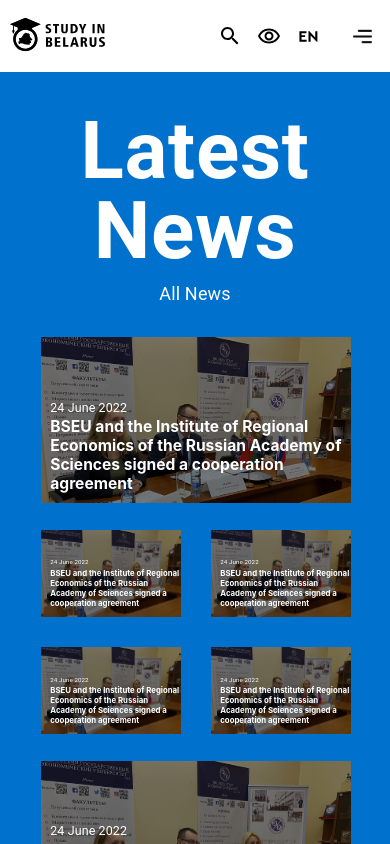
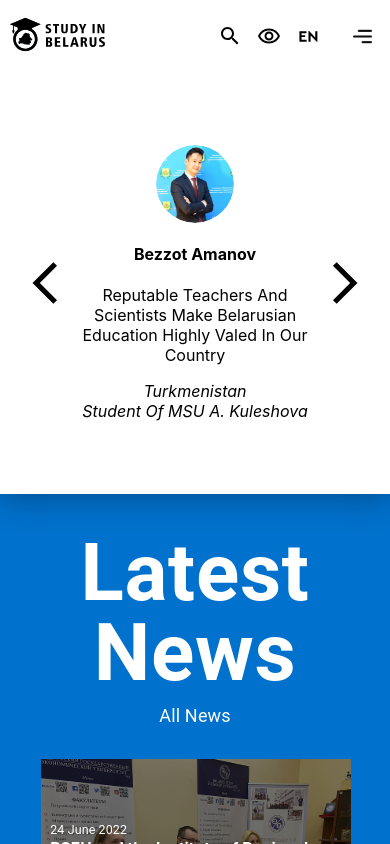
Before and after one commit to MaximFedarau/Study-In-Belarus-Frontend, a React (Create React App) app: page / in a window 390 px wide. Shown: the top 844 px of the page. Built offline with nearby package versions, Linux system fonts and the light colour scheme.

Commit message:
Finished Carousel. Finished Carousel for desktop and mobile devices, divided it into styled components and removed lodash and lodash TypeScript declarations.

```diff
--- a/package.json
+++ b/package.json
@@ -11,11 +11,9 @@
     "@testing-library/react": "^13.0.0",
     "@testing-library/user-event": "^13.2.1",
     "@types/jest": "^27.0.1",
-    "@types/lodash": "^4.14.182",
     "@types/node": "^16.7.13",
     "@types/react": "^18.0.0",
     "@types/react-dom": "^18.0.0",
-    "lodash": "^4.17.21",
     "moment": "^2.29.3",
     "react": "^18.1.0",
     "react-dom": "^18.1.0",
--- a/src/components/Defaults/Container/Container.styles.tsx
+++ b/src/components/Defaults/Container/Container.styles.tsx
@@ -21,6 +21,15 @@ export const Container = styled(Box)(
 );
 
 export const Section = styled('section')(
+  ({ width, height }: { width?: string; height?: string }) => ({
+    display: 'flex',
+    flexDirection: 'column',
+    width,
+    height,
+  }),
+);
+
+export const Article = styled('article')(
   ({ width, height }: { width?: string; height?: string }) => ({
     display: 'flex',
     flexDirection: 'column',
@@ -200,7 +209,7 @@ export const NotFoundContentContainer = styled(Container)({
   marginBottom: '64px',
 });
 
-export const NotFoundInfoContainer = styled('section')({
+export const NotFoundInfoContainer = styled(Section)({
   display: 'flex',
   flexDirection: 'column',
   gap: '23px',
@@ -208,6 +217,44 @@ export const NotFoundInfoContainer = styled('section')({
 });
 
 // * Home Page
+
+export const CarouselContainer = styled(Section)({
+  flexDirection: 'row',
+  justifyContent: 'space-between',
+  alignItems: 'center',
+  height: '50vh',
+  width: '100%',
+  maxWidth: 2000,
+  position: 'relative',
+  boxShadow: '0px 4px 30px rgba(0, 0, 0, 0.3)',
+});
+
+export const CarouselArrowWrapper = styled(Container)({
+  marginLeft: '3%',
+  transform: 'rotate(180deg)',
+  ':last-child': {
+    marginRight: '3%',
+    marginLeft: 0,
+    transform: 'unset',
+  },
+});
+
+export const CarouselStudentInfo = styled(Article)({
+  flexDirection: 'row',
+  alignItems: 'center',
+  gap: 30,
+  '@media screen and (max-width: 910px)': {
+    flexDirection: 'column',
+    gap: 0,
+  },
+});
+
+export const CarouselStudentAdditionalInfo = styled(Section)({
+  '@media screen and (max-width: 910px)': {
+    alignItems: 'center',
+  },
+});
+
 export const HomeContainer = styled(Container)({
   display: 'flex',
   flexDirection: 'column',
@@ -262,7 +309,7 @@ export const LatestNewsColumnSubcontainer = styled(Section)({
   gap: 30,
 });
 
-export const NewsItemContainer = styled('article')(
+export const NewsItemContainer = styled(Article)(
   ({ image, size }: { image: string; size?: DEFAULT_SIZES }) => ({
     backgroundImage: `url(${image})`,
     backgroundRepeat: 'no-repeat',
@@ -340,9 +387,7 @@ export const ArrowContainer = styled('aside')({
   },
 });
 
-export const ArticleTextContainer = styled('article')({
-  display: 'flex',
-  flexDirection: 'column',
+export const ArticleTextContainer = styled(Article)({
   gap: 15,
   alignItems: 'unset',
   '@media screen and (max-width: 800px)': {
@@ -352,9 +397,7 @@ export const ArticleTextContainer = styled('article')({
   },
 });
 
-export const SubarticleContainer = styled('section')({
-  display: 'flex',
-  flexDirection: 'column',
+export const SubarticleContainer = styled(Section)({
   gap: '17px',
   width: '70%',
   alignItems: 'unset',
--- a/src/components/Defaults/Text/Text.styles.tsx
+++ b/src/components/Defaults/Text/Text.styles.tsx
@@ -79,7 +79,30 @@ export const NotFoundFooter = styled('footer')({
   textAlign: 'center',
 });
 
-// * Home
+// *
+
+export const CarouselStudentHeader = styled('h1')({
+  textTransform: 'capitalize',
+  '@media screen and (max-width: 910px)': {
+    textAlign: 'center',
+  },
+});
+
+export const CarouselStudentText = styled('p')({
+  textTransform: 'capitalize',
+  maxWidth: 480,
+  '@media screen and (max-width: 910px)': {
+    textAlign: 'center',
+  },
+});
+
+export const CarouselStudentAdditionalText = styled('em')({
+  textTransform: 'capitalize',
+  '@media screen and (max-width: 910px)': {
+    textAlign: 'center',
+  },
+});
+
 export const LatestNewsHeaderText = styled(DefaultText)({
   color: 'white',
   fontWeight: 700,
--- /dev/null
+++ b/src/components/Home/Carousel/Carousel.component.tsx
@@ -0,0 +1,23 @@
+//Types
+import { ReactElement } from 'react';
+
+//Constants
+import { CAROUSEL_STUDENTS } from 'constants/constants';
+
+//Components
+import CarouseArrow from '../CarouselArrow/CarouselArrow.component';
+import CarouselStudent from '../CarouselStudent/CarouselStudent.component';
+
+import { CarouselContainer } from 'components/Defaults/Container/Container.styles';
+
+export default function Carousel(): ReactElement {
+  return (
+    <CarouselContainer>
+      <CarouseArrow />
+      {CAROUSEL_STUDENTS.map((studentInfo) => (
+        <CarouselStudent key={studentInfo.name} {...studentInfo} />
+      ))}
+      <CarouseArrow />
+    </CarouselContainer>
+  );
+}
--- /dev/null
+++ b/src/components/Home/CarouselArrow/CarouselArrow.component.tsx
@@ -0,0 +1,21 @@
+//Types
+import { ReactElement } from 'react';
+
+//Components
+import IconButton from 'components/Defaults/IconButton/IconButton.component';
+
+import { CarouselArrowWrapper } from 'components/Defaults/Container/Container.styles';
+
+//Icons
+import ArrowForwardIosIcon from '@mui/icons-material/ArrowForwardIos';
+
+export default function CarouseArrow(): ReactElement {
+  const ARROW_SIZES = { style: { width: 50, height: 50 } };
+  return (
+    <CarouselArrowWrapper>
+      <IconButton>
+        <ArrowForwardIosIcon {...ARROW_SIZES} />
+      </IconButton>
+    </CarouselArrowWrapper>
+  );
+}
--- /dev/null
+++ b/src/components/Home/CarouselStudent/CarouselStudent.component.tsx
@@ -0,0 +1,43 @@
+//Types
+import { ReactElement } from 'react';
+import { CarouselStudentInterface } from 'constants/types';
+
+//Components
+import {
+  CarouselStudentInfo,
+  CarouselStudentAdditionalInfo,
+} from 'components/Defaults/Container/Container.styles';
+import {
+  CarouselStudentHeader,
+  CarouselStudentText,
+  CarouselStudentAdditionalText,
+} from 'components/Defaults/Text/Text.styles';
+
+//MUI
+import { Avatar } from '@mui/material';
+
+export default function CarouselStudent({
+  name,
+  speech,
+  image,
+  country,
+  education,
+}: CarouselStudentInterface): ReactElement {
+  return (
+    <CarouselStudentInfo>
+      <Avatar sx={{ width: '20vw', height: '20vw' }} src={image} />
+      <section>
+        <CarouselStudentHeader>{name}</CarouselStudentHeader>
+        <CarouselStudentText>{speech}</CarouselStudentText>
+        <CarouselStudentAdditionalInfo>
+          <CarouselStudentAdditionalText>
+            {country}
+          </CarouselStudentAdditionalText>
+          <CarouselStudentAdditionalText>
+            {education}
+          </CarouselStudentAdditionalText>
+        </CarouselStudentAdditionalInfo>
+      </section>
+    </CarouselStudentInfo>
+  );
+}
--- a/src/components/Home/LatestNewsColumn/LatestNewsColumn.component.tsx
+++ b/src/components/Home/LatestNewsColumn/LatestNewsColumn.component.tsx
@@ -21,21 +21,10 @@ export default function LatestNewsColumn({
   const mainNews = children[0];
   return (
     <LatestNewsColumnContainer>
-      <NewsItem
-        {...{
-          ...mainNews,
-          size: DEFAULT_SIZES.LARGE,
-        }}
-      >
-        {mainNews.title}
-      </NewsItem>
+      <NewsItem {...mainNews} size={DEFAULT_SIZES.LARGE} />
       <LatestNewsColumnSubcontainer>
         {children.slice(1).map((newsItem, index) => (
-          <React.Fragment key={index}>
-            <NewsItem {...{ ...newsItem, size: DEFAULT_SIZES.SMALL }}>
-              {newsItem.title}
-            </NewsItem>
-          </React.Fragment>
+          <NewsItem key={index} {...newsItem} size={DEFAULT_SIZES.SMALL} />
         ))}
       </LatestNewsColumnSubcontainer>
     </LatestNewsColumnContainer>
--- a/src/components/Home/NewsItem/NewsItem.component.tsx
+++ b/src/components/Home/NewsItem/NewsItem.component.tsx
@@ -19,7 +19,7 @@ interface NewsItemProps extends NewsItemInterface {
 }
 
 export default function NewsItem({
-  title: children,
+  title,
   date,
   image,
   size,
@@ -27,7 +27,7 @@ export default function NewsItem({
   return (
     <NewsItemContainer size={size} image={image}>
       {date && <NewsItemDateText>{dateFormatting(date)}</NewsItemDateText>}
-      <NewsItemHeader>{children}</NewsItemHeader>
+      <NewsItemHeader>{title}</NewsItemHeader>
     </NewsItemContainer>
   );
 }
--- a/src/constants/constants.ts
+++ b/src/constants/constants.ts
@@ -1,11 +1,16 @@
 //Types
-import { NavigatonDrawerItemsInterface, NewsItemInterface } from './types';
+import {
+  NavigatonDrawerItemsInterface,
+  NewsItemInterface,
+  CarouselStudentInterface,
+} from './types';
 import { DEFAULT_SIZES, BUTTON_VARIANT } from 'constants/enum';
 
 //Consntants
 import { TRUE_BLUE } from './colors';
 import WHITE_WAVE from 'assets/images/footer/wave.svg';
 import BLUE_WAVE from 'assets/images/footer/blue_wave.svg';
+import BEZZOT_AMANOV from 'assets/images/home/bezzot_amanov.svg';
 import NEWS_IMAGE from 'assets/images/home/news_image.svg';
 
 //Icons
@@ -108,6 +113,18 @@ export const ERROR_MESSAGES = [
 ];
 
 //Home Page News
+
+export const CAROUSEL_STUDENTS: CarouselStudentInterface[] = [
+  {
+    name: 'Bezzot Amanov',
+    speech:
+      'Reputable teachers and scientists make Belarusian education highly valed in our country',
+    image: BEZZOT_AMANOV,
+    country: 'Turkmenistan ',
+    education: 'Student of MSU A. Kuleshova',
+  },
+];
+
 export const LATEST_NEWS: NewsItemInterface[][] = [
   [
     {
@@ -151,6 +168,7 @@ export const LATEST_NEWS: NewsItemInterface[][] = [
   ],
 ];
 
+//News Item Styling depending on Size
 export const NEWS_ITEM_STYLING = {
   [DEFAULT_SIZES.SMALL]: {
     width: '97%',
--- a/src/pages/Home/Home.page.tsx
+++ b/src/pages/Home/Home.page.tsx
@@ -2,7 +2,8 @@
 import React, { ReactElement } from 'react';
 
 //Components
-import LatestNews from 'components/Home/LatesNews/LatestNews.component';
+import Carousel from 'components/Home/Carousel/Carousel.component';
+import LatestNews from 'components/Home/LatestNews/LatestNews.component';
 
 import { HomeContainer } from 'components/Defaults/Container/Container.styles';
 
@@ -12,8 +13,8 @@ export default function Home(): ReactElement {
   }, []);
   return (
     <HomeContainer>
-      <div>{/* Part with waves */}</div>
-      <div>{/* Part with carousel */}</div>
+      <section>{/* Part with waves */}</section>
+      <Carousel />
       <LatestNews />
     </HomeContainer>
   );
```
Also changed, not shown: src/constants/types.ts (+9 -0 lines), src/assets/images/home/bezzot_amanov.svg (added), src/components/Home/LatestNews/LatestNews.component.tsx (renamed from src/components/Home/LatesNews/LatestNews.component.tsx), 1 other file (tests, documents, lock files or other folders).
